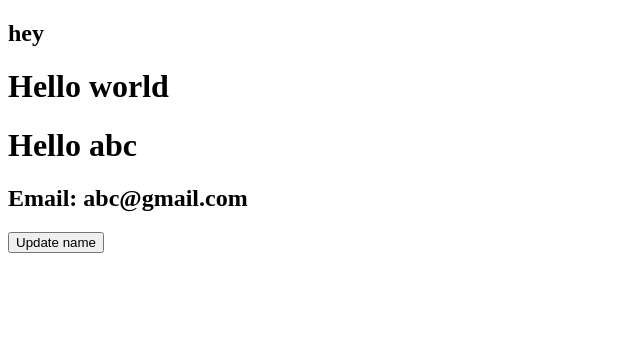
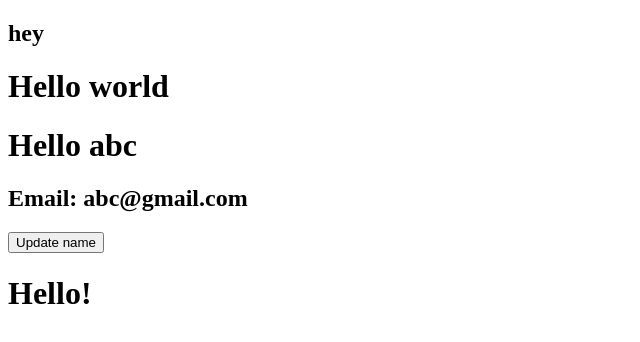
Before and after one commit to Ashleshad22/react, a React (Vite) app in the folder 01vitereact/: page / in a window 1280 px wide. Shown: the top 342 px of the page, without its empty margins (0-640 px from the left). Built offline with nearby package versions, Linux system fonts and the light colour scheme.

Commit message:
test component

```diff
--- a/01vitereact/src/App.jsx
+++ b/01vitereact/src/App.jsx
@@ -1,8 +1,8 @@
 import Chai from "./Chai";
 import User from "./User";
 import Student from "./Student"
-import React,{useCallback, useState} from "react";
-
+import React,{useState} from "react";
+import Test from "./Test";
 function App() {
 
   const [name, setName] = useState("abc")
@@ -14,6 +14,7 @@ function App() {
       <User />
       <Student name={name} email={"abc@gmail.com"} />
       <button onClick={()=>{setName("XYZ")}}>Update name</button>
+      <Test/>
     </>
   );
 }
--- /dev/null
+++ b/01vitereact/src/Test.jsx
@@ -0,0 +1,5 @@
+function Test() {
+  return <h1>Hello!</h1>;
+}
+
+export default Test;
```
